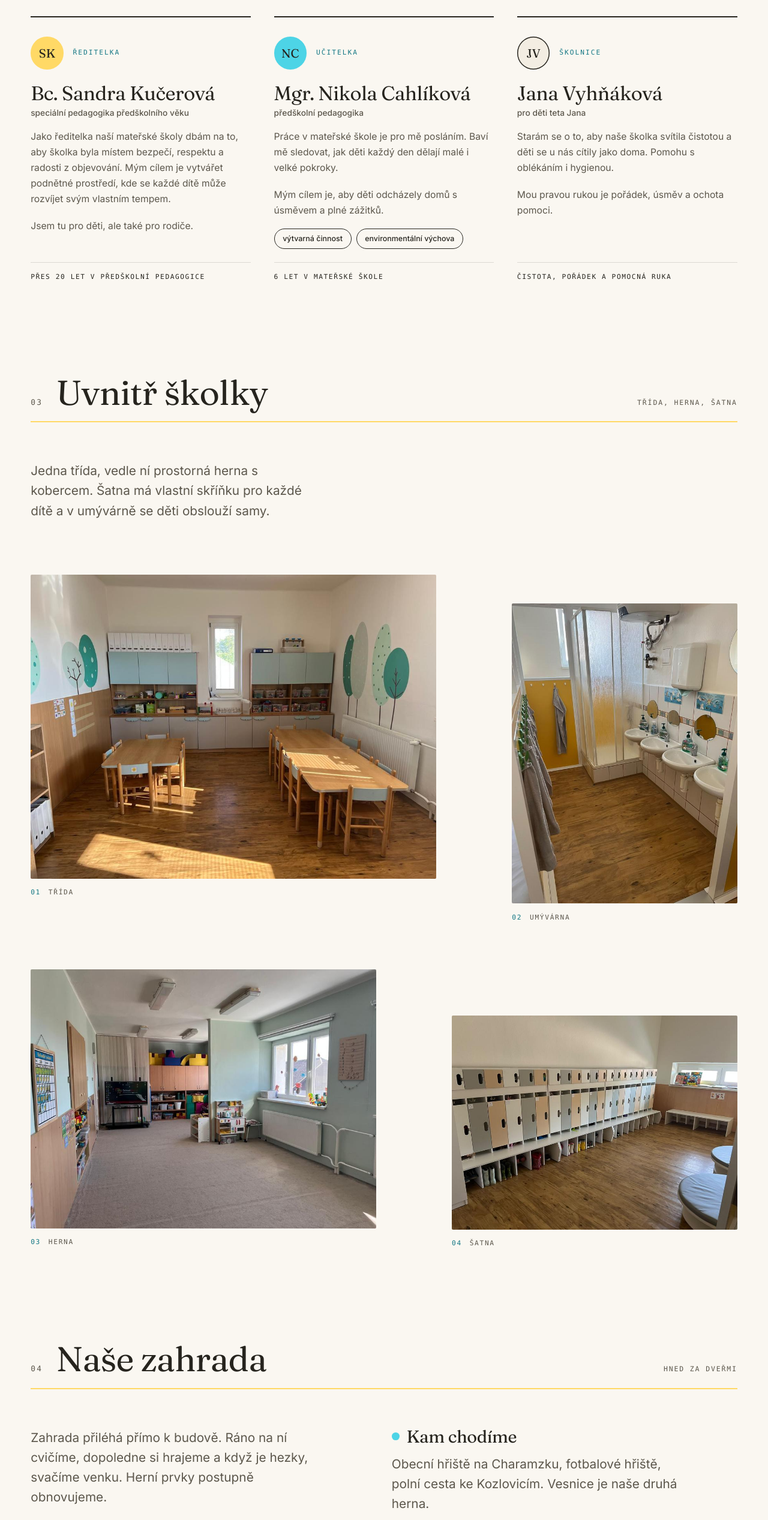
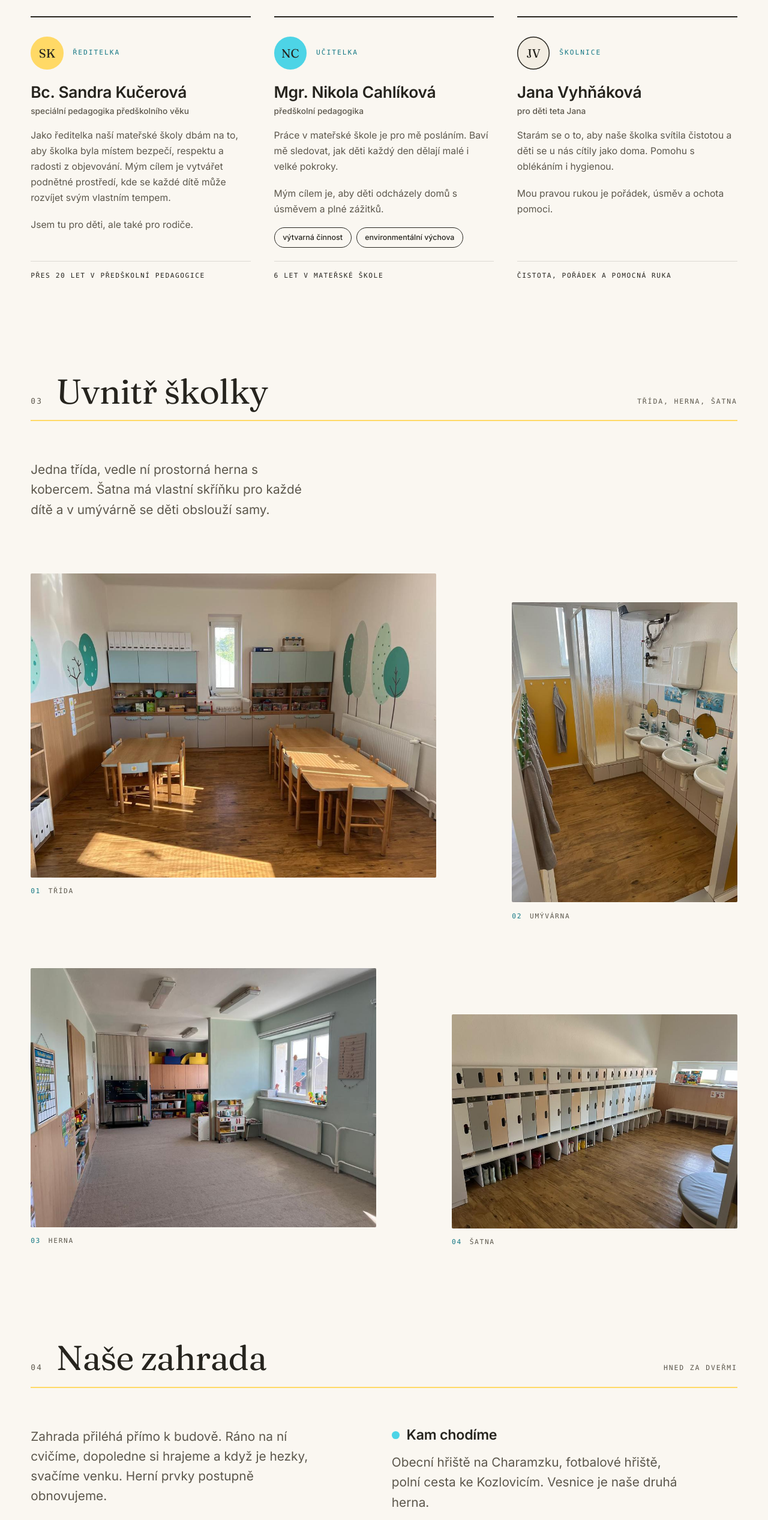
Before and after one commit to Dohnalr/mszelatovice, a plain HTML site: page o-skolce.html in a window 1280 px wide. Shown: the part 2300-4834 px from the top of the page at 60% size. Drawn offline with nearby package versions, Linux system fonts and the light colour scheme.

Commit message:
Sjednoceni pisma

```diff
--- a/o-skolce.html
+++ b/o-skolce.html
@@ -335,10 +335,8 @@ h1,h2,h3{ font-family:var(--font-display); font-weight:340; line-height:1.04; le
 }
 .member h3{
   margin-top:1.3rem;
-  font-size:clamp(1.45rem, 1.15rem + 1.2vw, 2.05rem);
-  font-weight:380;
-  font-variation-settings:"opsz" 72;
-  line-height:1.12;
+  font-size:clamp(1.3rem, 1.1rem + .7vw, 1.65rem);
+  font-family:var(--font-body); font-weight:600; letter-spacing:-.01em; line-height:1.25;
 }
 .member h3 small{
   display:block;
@@ -390,10 +388,10 @@ h1,h2,h3{ font-family:var(--font-display); font-weight:340; line-height:1.04; le
 .tag:hover{ background:var(--sun); border-color:var(--sun-deep); }
 .garden-away{ grid-column:7 / span 5; }
 .garden-away h3{
-  font-size:clamp(1.25rem, 1.05rem + 1vw, 1.8rem);
-  font-weight:400;
+  font-size:clamp(1.15rem, 1rem + .6vw, 1.45rem);
   margin-bottom:.9rem;
   display:flex; align-items:center; gap:.75rem;
+  font-family:var(--font-body); font-weight:600; letter-spacing:-.01em; line-height:1.25;
 }
 .garden-away h3::before{
   content:""; width:.8rem; height:.8rem; border-radius:50%;
```
Also changed, not shown: index.html (+2 -2 lines), kalendar-akci.html (+2 -2 lines).
